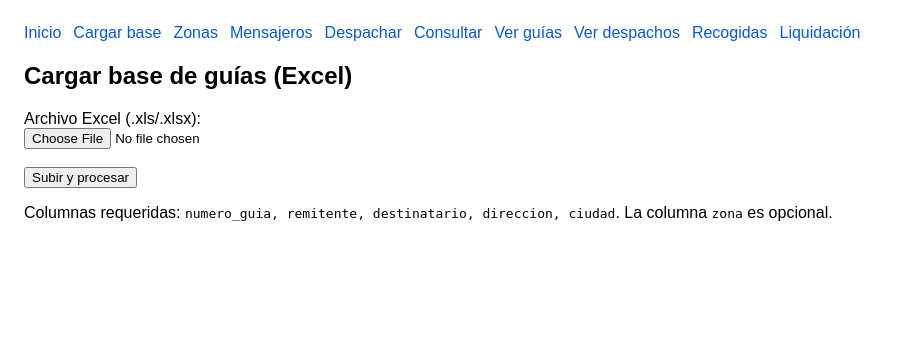
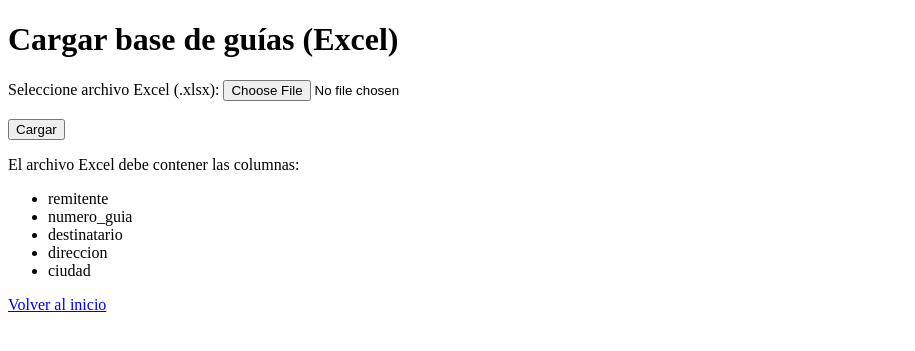
Before and after one commit to luisrobles062/mensajeria-app, a Flask app: page /cargar_base in a window 1280 px wide. Shown: the top 351 px of the page, without its empty margins (0-915 px from the left). Run offline with Flask 3, Linux system fonts and the light colour scheme; some libraries are stand-ins or nearby versions.

Commit message:
Update cargar_base.html

```diff
--- a/templates/cargar_base.html
+++ b/templates/cargar_base.html
@@ -1,11 +1,40 @@
-{% extends "base.html" %}
-{% block title %}Cargar base{% endblock %}
-{% block content %}
-  <h2>Cargar base de guías (Excel)</h2>
-  <form method="post" enctype="multipart/form-data" action="{{ url_for('cargar_base') }}">
-    <label>Archivo Excel (.xls/.xlsx):</label><br>
-    <input type="file" name="archivo" accept=".xls,.xlsx" required><br><br>
-    <button type="submit">Subir y procesar</button>
-  </form>
-  <p>Columnas requeridas: <code>numero_guia, remitente, destinatario, direccion, ciudad</code>. La columna <code>zona</code> es opcional.</p>
-{% endblock %}
+<!DOCTYPE html>
+<html lang="es">
+<head>
+    <meta charset="UTF-8" />
+    <title>Cargar base de guías</title>
+</head>
+<body>
+    <h1>Cargar base de guías (Excel)</h1>
+
+    {% with messages = get_flashed_messages(with_categories=true) %}
+      {% if messages %}
+        <ul>
+          {% for category, message in messages %}
+            <li style="color: {% if category == 'error' %}red{% elif category == 'success' %}green{% else %}black{% endif %};">
+              {{ message }}
+            </li>
+          {% endfor %}
+        </ul>
+      {% endif %}
+    {% endwith %}
+
+    <form method="post" enctype="multipart/form-data">
+        <label for="archivo">Seleccione archivo Excel (.xlsx):</label>
+        <input type="file" id="archivo" name="archivo" accept=".xlsx" required />
+        <br><br>
+        <button type="submit">Cargar</button>
+    </form>
+
+    <p>El archivo Excel debe contener las columnas:</p>
+    <ul>
+        <li>remitente</li>
+        <li>numero_guia</li>
+        <li>destinatario</li>
+        <li>direccion</li>
+        <li>ciudad</li>
+    </ul>
+
+    <p><a href="{{ url_for('index') }}">Volver al inicio</a></p>
+</body>
+</html>
```
